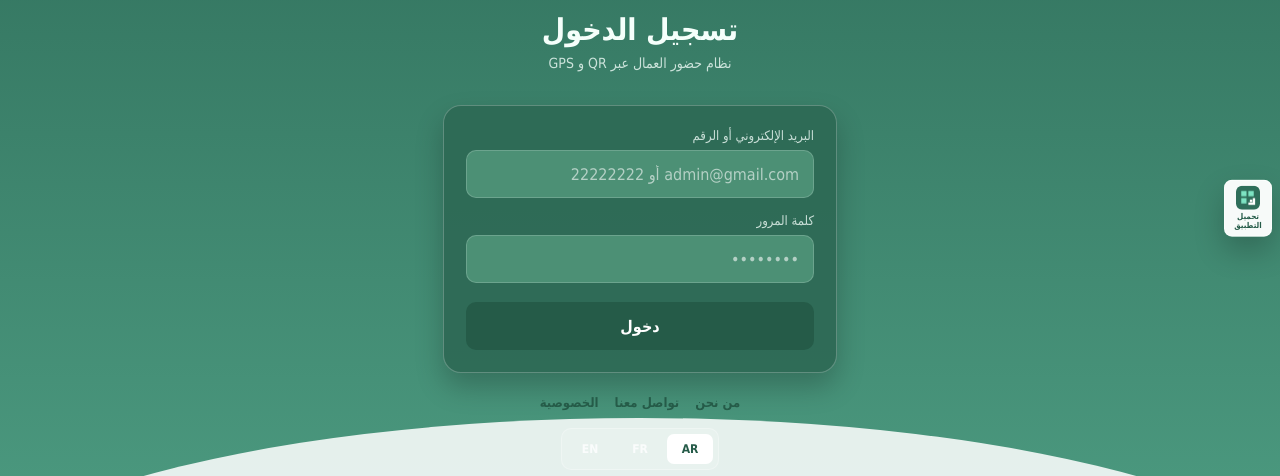
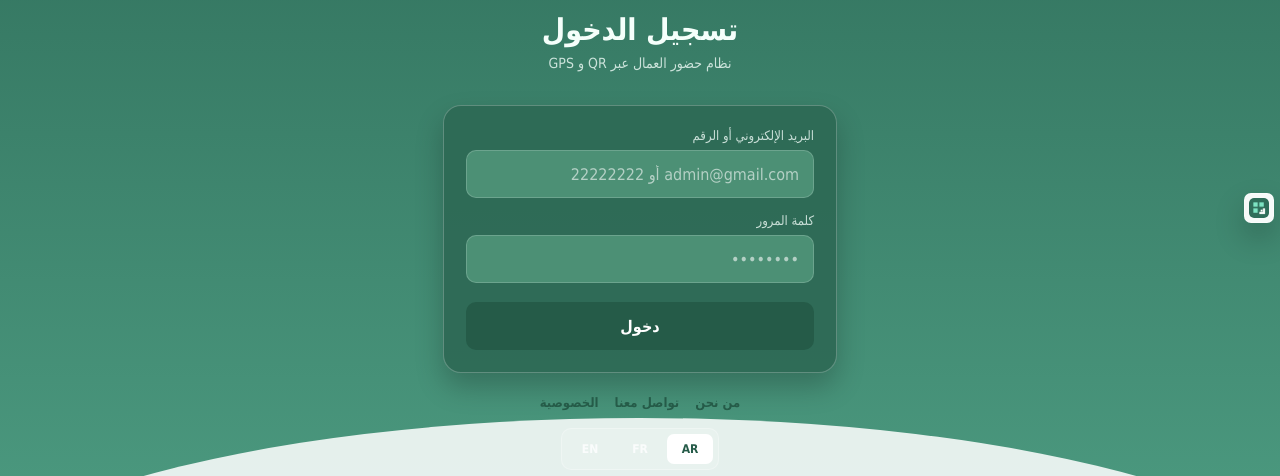
Before and after one commit to saiid27/codeva-backend, a Flask app: page / in a window 1280 px wide. Shown: the part 192-668 px from the top of the page. Run offline with Flask 3, Linux system fonts and the light colour scheme; parts of the project's set-up code (start-up, migrations or seed data) failed here and were passed over; some libraries are stand-ins or nearby versions.

Commit message:
Make floating install button icon sized

```diff
--- a/static/web/styles.css
+++ b/static/web/styles.css
@@ -183,34 +183,34 @@ button {
 
 .floating-install-wrap {
   position: fixed;
-  right: 8px;
+  right: 6px;
   top: 50%;
   z-index: 20;
-  width: 48px;
+  width: 30px;
   transform: translateY(-50%);
 }
 
 .floating-install-button {
-  width: 48px;
-  min-height: 54px;
+  width: 30px;
+  min-height: 30px;
   height: auto;
   margin: 0;
-  padding: 5px 4px;
+  padding: 3px;
   display: grid;
   place-items: center;
-  gap: 3px;
+  gap: 0;
   border: 1px solid rgba(255, 255, 255, .55);
-  border-radius: 8px;
+  border-radius: 7px;
   color: var(--green-dark);
   background: rgba(255, 255, 255, .96);
   box-shadow: 0 14px 30px rgba(0, 0, 0, .22);
 }
 
 .floating-install-button img {
-  width: 24px;
-  height: 24px;
+  width: 20px;
+  height: 20px;
   display: block;
-  border-radius: 6px;
+  border-radius: 5px;
 }
 
 .install-label {
@@ -226,7 +226,7 @@ button {
 #lang-ar:checked ~ .floating-install-wrap .install-label-ar,
 #lang-fr:checked ~ .floating-install-wrap .install-label-fr,
 #lang-en:checked ~ .floating-install-wrap .install-label-en {
-  display: block;
+  display: none;
 }
 
 .install-app-message {
```
